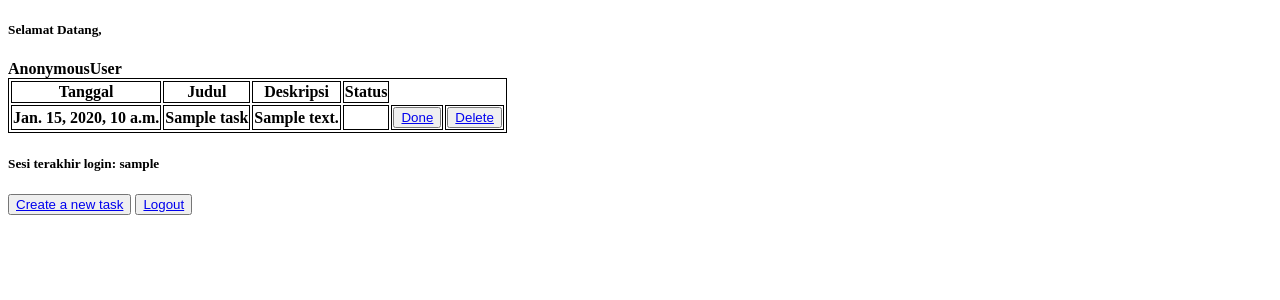
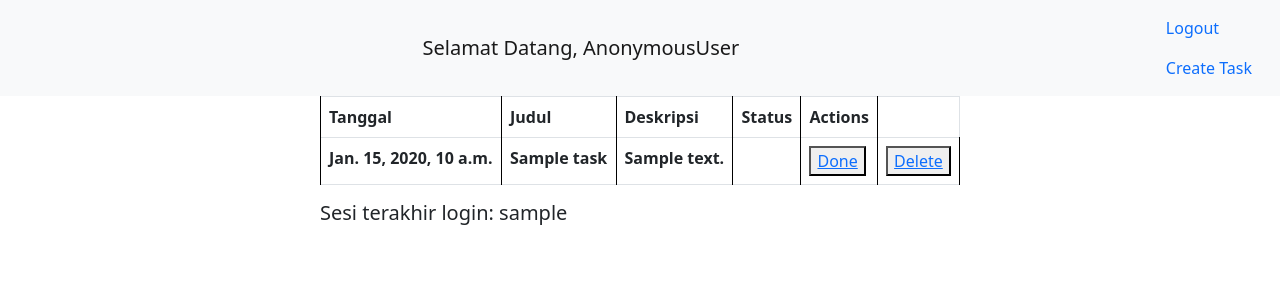
Before and after one commit to fauzanfir/tugaskeduaPBP, a Django app: template todolist/templates/todolist.html in a window 1280 px wide. Shown: the top 300 px of the page. Run offline with Django 3.2, Linux system fonts and the light colour scheme; the template is opened without the code that fills it: most values are stand-ins (such as "Sample title", 1, 10 or a date in 2020).

Commit message:
Mengupdate tampilan todolist

```diff
--- a/templates/base.html
+++ b/templates/base.html
@@ -6,6 +6,7 @@
   <meta charset="UTF-8">
   <meta name="viewport" content="width=device-width, initial-scale=1.0">
   <link rel="stylesheet" href="{% static 'static/css/style.css' %}">
+  <link href="https://cdn.jsdelivr.net/npm/bootstrap@5.2.1/dist/css/bootstrap.min.css" rel="stylesheet" integrity="sha384-iYQeCzEYFbKjA/T2uDLTpkwGzCiq6soy8tYaI1GyVh/UjpbCx/TYkiZhlZB6+fzT" crossorigin="anonymous">
   {% block meta %}
   {% endblock meta %}
 </head>
@@ -13,6 +14,7 @@
 <body>
   {% block content %}
   {% endblock content %}
+  <script src="https://cdn.jsdelivr.net/npm/bootstrap@5.2.1/dist/js/bootstrap.bundle.min.js" integrity="sha384-u1OknCvxWvY5kfmNBILK2hRnQC3Pr17a+RTT6rIHI7NnikvbZlHgTPOOmMi466C8" crossorigin="anonymous"></script>
 </body>
 
 </html>
--- a/todolist/templates/todolist.html
+++ b/todolist/templates/todolist.html
@@ -1,9 +1,6 @@
 {% extends 'base.html' %}
 
 {% block content %}
-
-<h5>Selamat Datang,  </h5>
-<b>{{user}}</b>
 
 <style>
     table, th, td{
@@ -11,12 +8,28 @@
   }
 </style>
 
-<table>
-    <tr>
-    <th>Tanggal</th>
-    <th>Judul</th>
-    <th>Deskripsi</th>
-    <th>Status</th>
+<nav class="navbar navbar-expand-lg bg-light">
+    <div class="container-fluid">
+      <a class="mx-auto navbar-brand disabled" href="#">Selamat Datang, {{user}}</a>
+      <button class="navbar-toggler" type="button" data-bs-toggle="collapse" data-bs-target="#navbarNavAltMarkup" aria-controls="navbarNavAltMarkup" aria-expanded="false" aria-label="Toggle navigation">
+        <span class="navbar-toggler-icon"></span>
+      </button>
+      <ul class="nav justify-content-end">
+        <li class="nav-item">
+          <a class="nav-link" href="{% url 'todolist:logout' %}">Logout</a>
+          <a class="nav-link" href="{% url 'todolist:create_task' %}">Create Task</a>
+        </li>
+      </ul>
+    </div>
+</nav>
+
+<table class="table table-hover w-50 mx-auto table-bordered">
+    <tr class="thead-dark">
+    <th scope="col" >Tanggal</th>
+    <th scope="col" >Judul</th>
+    <th scope="col" >Deskripsi</th>
+    <th scope="col" >Status</th>
+    <th scope="col" >Actions</th>
     </tr>
 
 {% for task in list_task %}
@@ -31,9 +44,7 @@
 {% endfor %}
 </table>
 
-<h5>Sesi terakhir login: {{ last_login }}</h5>
+<h5 class="w-50 mx-auto" >Sesi terakhir login: {{ last_login }}</h5>
 
-<button><a href="{% url 'todolist:create_task' %}">Create a new task</a></button>
-<button><a href="{% url 'todolist:logout' %}">Logout</a></button>
 
 {% endblock content %}
```
Also changed, not shown: todolist/migrations/0005_alter_task_date.py (added), todolist/migrations/0006_alter_task_date.py (added).
